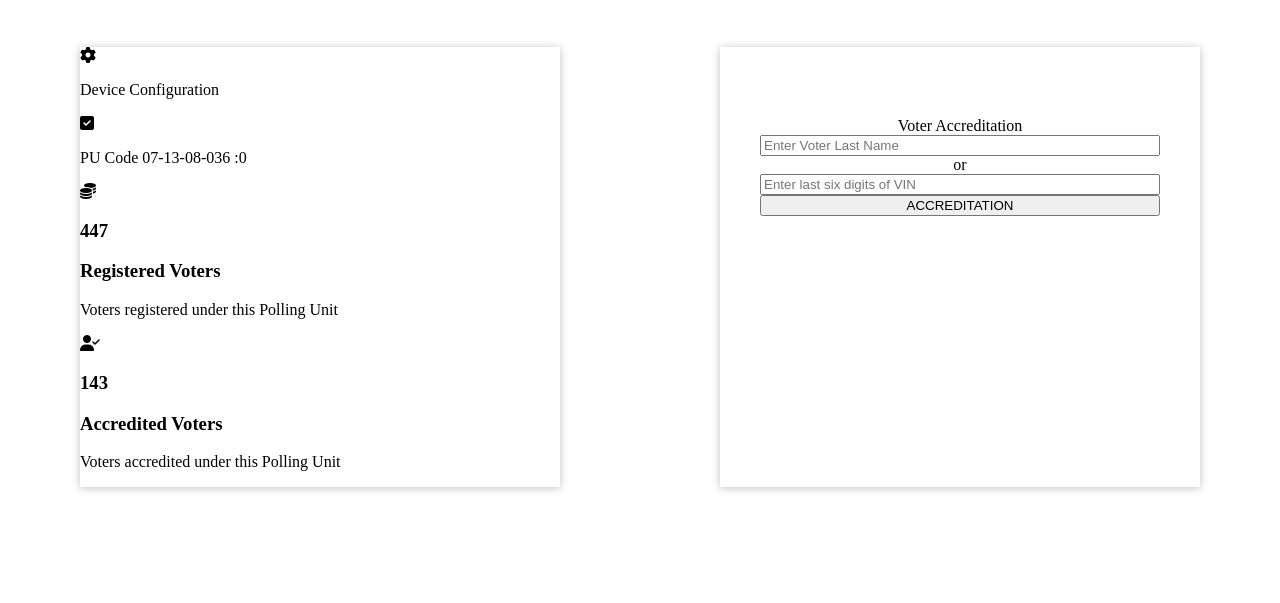
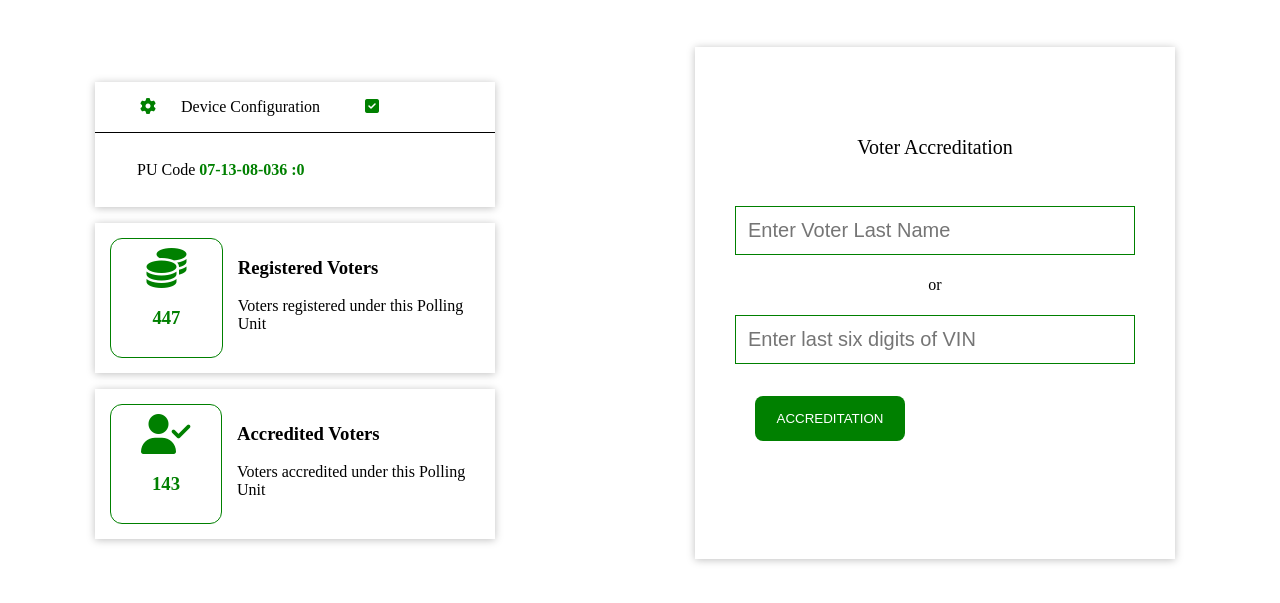
Before and after one commit to Deveelop/inecimitate, a plain HTML site: page index.html in a window 1280 px wide. Shown: the part 63-666 px from the top of the page. Drawn offline with Linux system fonts and the light colour scheme.

Commit message:
Add finished styling page

```diff
--- a/styles.css
+++ b/styles.css
@@ -26,14 +26,11 @@ text-transform: uppercase;
 img{
     width: 90px;
 }
-.left-control{
-    margin: 50px;
+.left{
     width: 100%;
     max-width: 480px;
-    box-shadow: 0 1px 8px rgba(0, 0, 0, 0.25);
-}
-.left{
-
+    margin: 30px auto;
+    padding: 40px;
 }
 
 .right-control{
@@ -41,6 +38,10 @@ img{
     width: 100%;
     max-width: 480px;
     box-shadow: 0 1px 8px rgba(0, 0, 0, 0.25);
+}
+#right-head{
+    font-size: 20px;
+    margin-bottom: 29px;
 }
 .right{
     width: 100%;
@@ -53,4 +54,90 @@ img{
     display: flex;
     flex-direction: column;
     text-align: center;
+    line-height: 60px;
 }
+.right form input{
+    font-size: 20px;
+    border: 1px solid green;
+    outline: none;
+    padding: 12px;
+}
+button{
+    border: none;
+    margin: 20px;
+    margin-top: 2rem;
+    width: 150px;
+    padding: 15px;
+    background-color: green;
+    color: #fff;
+    border-radius: 8px;
+    cursor: pointer;
+}
+.hor{
+    border-top: 1px solid black;
+}
+.device{
+    box-shadow: 0 1px 8px rgba(0, 0, 0, 0.25);
+    margin-bottom: 1rem;
+}
+.registered-voters{
+    display: flex;
+    padding: 15px;
+    box-shadow: 0 1px 8px rgba(0, 0, 0, 0.25);
+    margin-bottom: 1rem;
+}
+.registered{
+    margin-left: 15px;
+}
+.accredited{
+    margin-left: 15px;
+}
+#icons{
+    font-size: 2.5rem;
+}
+.accredited-voters{
+    display: flex;
+    padding: 15px;
+    box-shadow: 0 1px 8px rgba(0, 0, 0, 0.25);
+}
+.amount-registered{
+    display: flex;
+    flex-direction: column;
+    width: 7.5rem;
+    height: 7.5rem;
+    border: 1px solid green;
+    border-radius: 12px;
+    align-items: center;
+    justify-content: center;
+    color: green;
+}
+.device-head{
+    display: flex;
+    flex-direction: row;
+    margin-top: 15px;
+}
+.device-head i{
+    margin-top: 1rem;
+    margin-left: 45px;
+    margin-right: 25px;
+    color: green;
+}
+.device #uniqueP{
+    margin-left: 30px;
+    padding: 12px;
+}
+.device #uniqueP span{
+    color: green;
+    font-weight: 700;
+}
+.amount-accredited{
+    display: flex;
+    flex-direction: column;
+    width: 7.5rem;
+    height: 7.5rem;
+    border: 1px solid green;
+    border-radius: 12px;
+    align-items: center;
+    justify-content: center;
+    color: green;
+}
```
